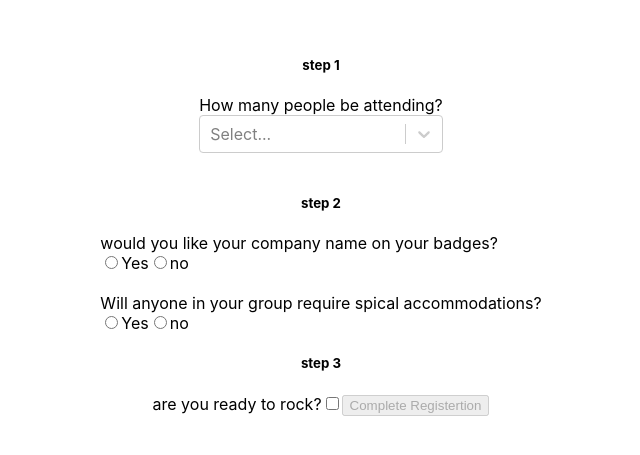
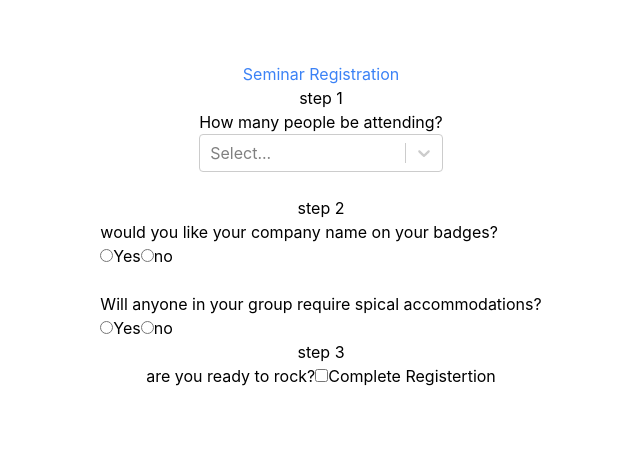
Before and after one commit to akram-tello/axenso, a Next.js app: page / in a window 1280 px wide. Shown: the part 175-630 px from the top of the page, without its empty margins (319-959 px from the left). Built offline with nearby package versions, Linux system fonts and the light colour scheme.

Commit message:
added tailwind css

```diff
--- a/package.json
+++ b/package.json
@@ -9,11 +9,14 @@
     "lint": "next lint"
   },
   "dependencies": {
+    "autoprefixer": "^10.3.6",
     "next": "11.1.2",
+    "postcss": "^8.3.8",
     "prop-types": "^15.7.2",
     "react": "17.0.2",
     "react-dom": "17.0.2",
-    "react-select": "^5.0.0"
+    "react-select": "^5.0.0",
+    "tailwindcss": "^2.2.16"
   },
   "devDependencies": {
     "eslint": "7.32.0",
--- a/pages/index.js
+++ b/pages/index.js
@@ -1,6 +1,7 @@
 import Head from 'next/head'
 import styles from '../styles/Home.module.css'
 import Form from '../components/Form/Form'
+// import styles from '../styles/globals.css'
 
 
 
@@ -12,6 +13,7 @@ export default function Home() {
         <meta name="description" content="Generated by create next app" />
         <link rel="icon" href="/favicon.ico" />
       </Head>
+      <h1 className="text-blue-500">Seminar Registration</h1>
       <Form />
     </div>
   )
--- /dev/null
+++ b/postcss.config.js
@@ -0,0 +1,6 @@
+module.exports = {
+  plugins: {
+    tailwindcss: {},
+    autoprefixer: {},
+  },
+}
--- a/styles/globals.css
+++ b/styles/globals.css
@@ -1,3 +1,7 @@
+@tailwind base;
+@tailwind components;
+@tailwind utilities;
+
 html,
 body {
   padding: 0;
--- /dev/null
+++ b/tailwind.config.js
@@ -0,0 +1,14 @@
+module.exports = {
+  purge: [
+    "./pages/**/*.{js,jsx}",
+    ".components/**/*.{js,jsx}"
+  ],
+  darkMode: false, // or 'media' or 'class'
+  theme: {
+    extend: {},
+  },
+  variants: {
+    extend: {},
+  },
+  plugins: [],
+}
```
Also changed, not shown: 2 other files (tests, documents, lock files or other folders).
